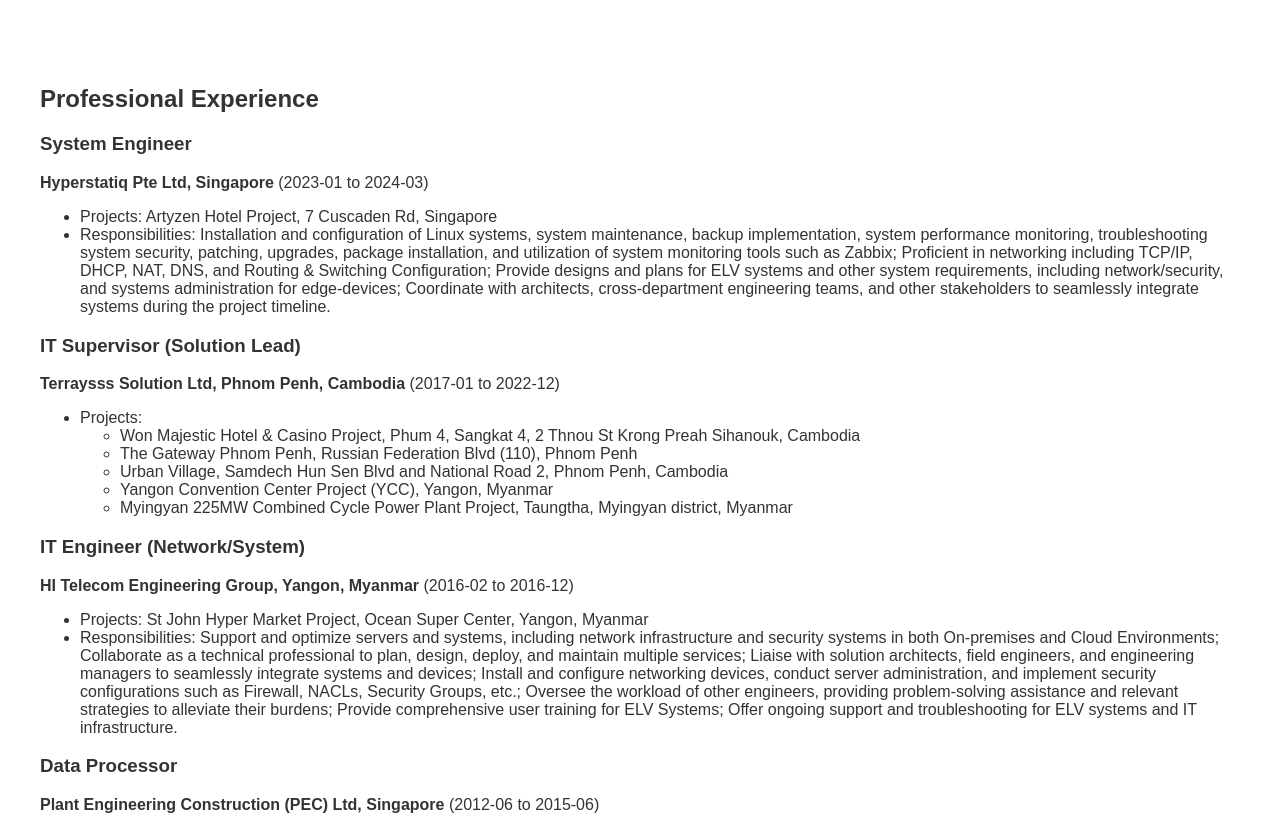
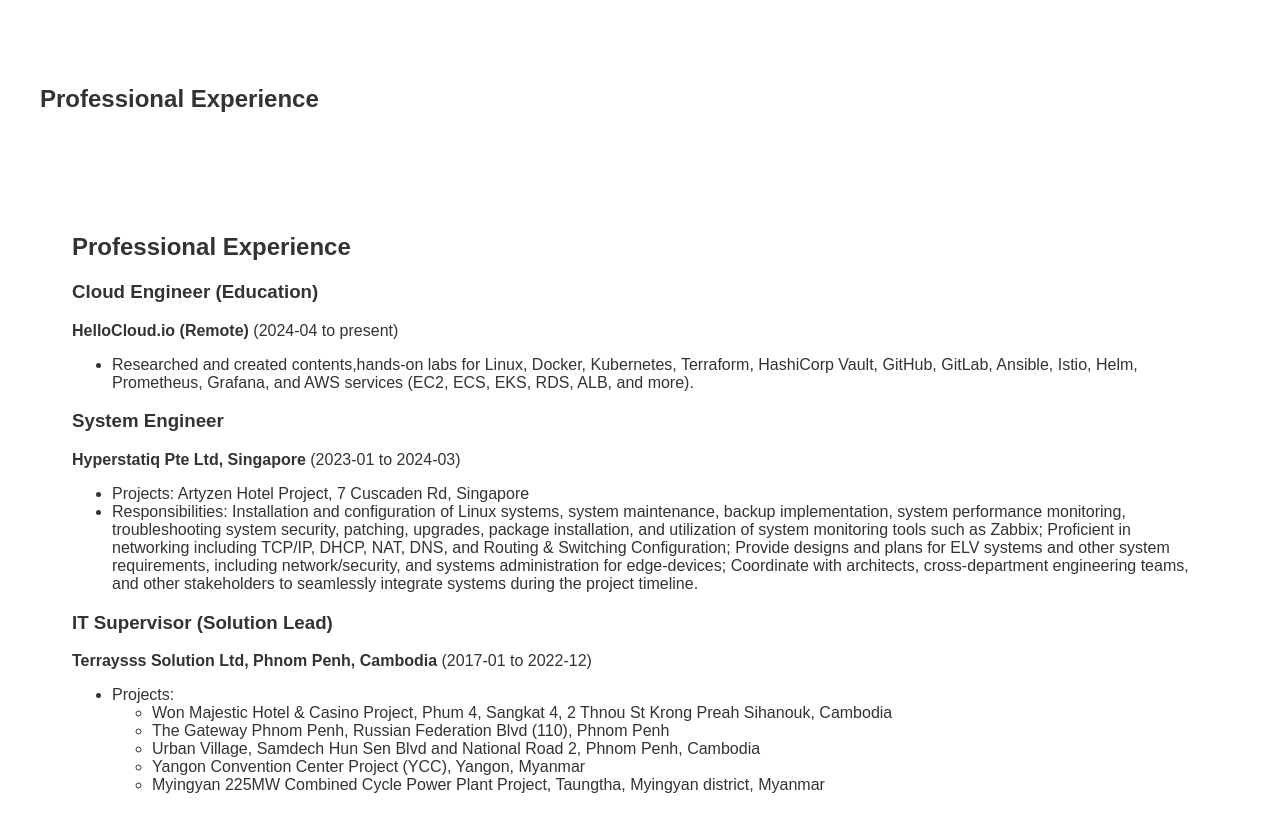
Before and after one commit to aungmyoheincloud/aungmyohein.cloud.io, a plain HTML site: page index.html in a window 1280 px wide. Shown: the part 1540-2357 px from the top of the page. Drawn offline with Linux system fonts and the light colour scheme.

Commit message:
Update index.html

```diff
--- a/index.html
+++ b/index.html
@@ -129,6 +129,36 @@
 
     <section id="experience">
         <h2>Professional Experience</h2>
+        <section id="experience">
+    <h2>Professional Experience</h2>
+
+    <h3>Cloud Engineer (Education)</h3>
+    <p><strong>HelloCloud.io (Remote)</strong> (2024-04 to present)</p>
+    <ul>
+        <li>Researched and created contents,hands-on labs for Linux, Docker, Kubernetes, Terraform, HashiCorp Vault, GitHub, GitLab, Ansible, Istio, Helm, Prometheus, Grafana, and AWS services (EC2, ECS, EKS, RDS, ALB, and more).</li>
+    </ul>
+
+    <h3>System Engineer</h3>
+    <p><strong>Hyperstatiq Pte Ltd, Singapore</strong> (2023-01 to 2024-03)</p>
+    <ul>
+        <li>Projects: Artyzen Hotel Project, 7 Cuscaden Rd, Singapore</li>
+        <li>Responsibilities: Installation and configuration of Linux systems, system maintenance, backup implementation, system performance monitoring, troubleshooting system security, patching, upgrades, package installation, and utilization of system monitoring tools such as Zabbix; Proficient in networking including TCP/IP, DHCP, NAT, DNS, and Routing & Switching Configuration; Provide designs and plans for ELV systems and other system requirements, including network/security, and systems administration for edge-devices; Coordinate with architects, cross-department engineering teams, and other stakeholders to seamlessly integrate systems during the project timeline.</li>
+    </ul>
+
+    <h3>IT Supervisor (Solution Lead)</h3>
+    <p><strong>Terraysss Solution Ltd, Phnom Penh, Cambodia</strong> (2017-01 to 2022-12)</p>
+    <ul>
+        <li>Projects:
+            <ul>
+                <li>Won Majestic Hotel & Casino Project, Phum 4, Sangkat 4, 2 Thnou St Krong Preah Sihanouk, Cambodia</li>
+                <li>The Gateway Phnom Penh, Russian Federation Blvd (110), Phnom Penh</li>
+                <li>Urban Village, Samdech Hun Sen Blvd and National Road 2, Phnom Penh, Cambodia</li>
+                <li>Yangon Convention Center Project (YCC), Yangon, Myanmar</li>
+                <li>Myingyan 225MW Combined Cycle Power Plant Project, Taungtha, Myingyan district, Myanmar</li>
+            </ul>
+        </li>
+    </ul>
+</section>
 
         <h3>System Engineer</h3>
         <p><strong>Hyperstatiq Pte Ltd, Singapore</strong> (2023-01 to 2024-03)</p>
```
